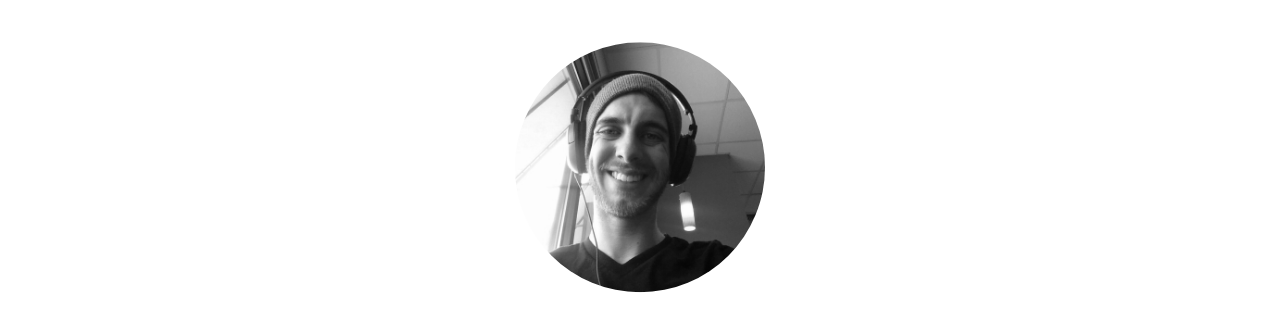
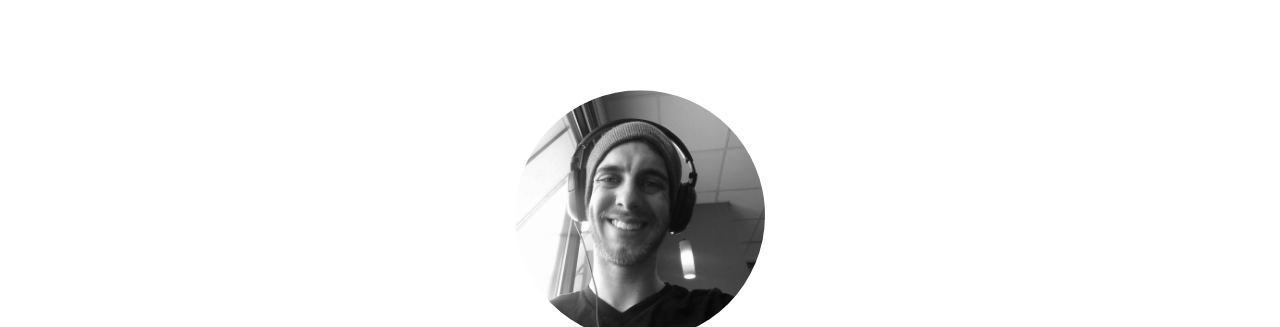
Before and after one commit to Jessehuze/personalwebsite, a plain HTML site: page index.html in a window 1280 px wide. Shown: the part 53-380 px from the top of the page. Drawn offline with nearby package versions, Linux system fonts and the light colour scheme.

Commit message:
Fixed short screen resizing issue

```diff
--- a/css/main.css
+++ b/css/main.css
@@ -239,7 +239,7 @@ header .header-content .header-content-inner p {
 
 @media(min-width:768px) {
     header {
-        min-height: 60%;
+        min-height: 600px;
     }
 
     header .header-content {
```
